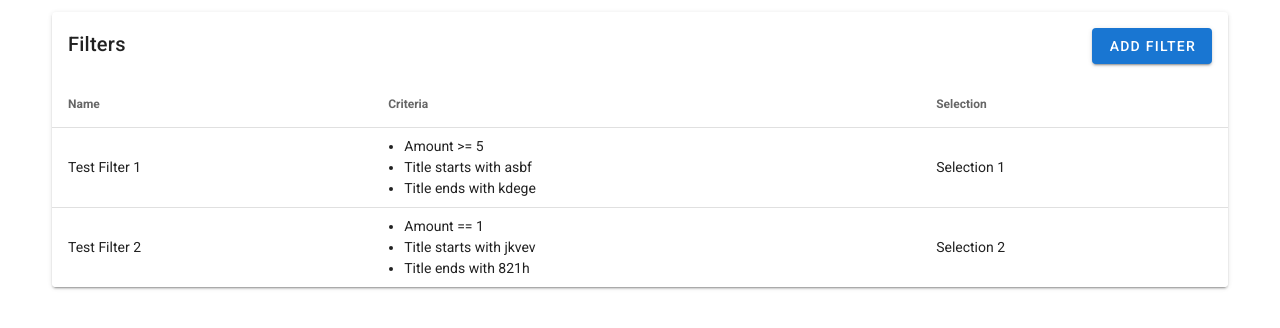
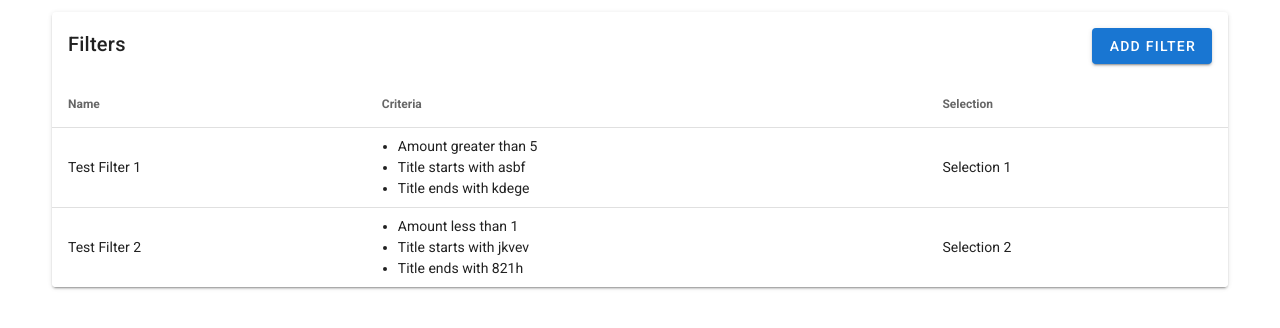
Before and after one commit to volkhu/demo-web-app-filters, a Vue app in the folder filters-frontend/: page / in a window 1280 px wide. Shown: the top 328 px of the page. Built offline with nearby package versions, Linux system fonts and the light colour scheme.

Commit message:
Store filters with their properties as an object

```diff
--- a/filters-frontend/src/components/AddFilterDialog.vue
+++ b/filters-frontend/src/components/AddFilterDialog.vue
@@ -28,7 +28,7 @@
                     required
                     maxlength="64"
                     class="pt-1"
-                    v-model="filterName"
+                    v-model="filter.name"
                   ></v-text-field>
                 </v-col>
                 <!-- Some empty cols to align this row's name input box with next row's criteria input boxes -->
@@ -49,27 +49,27 @@
             <v-container>
               <!-- Inner criteria rows -->
               <v-row
-                v-for="criteriaRow in criteriaRows"
-                v-bind:key="criteriaRow.id"
+                v-for="criteria in filter.criteria"
+                v-bind:key="criteria.id"
               >
                 <!-- Criteria type -->
                 <v-col>
                   <v-select
                     :items="criteriaTypes"
-                    v-model="criteriaRow.criteriaType"
+                    v-model="criteria.type"
                     outlined
                     dense
                     hide-details="auto"
                     class="pt-1"
-                    @change="criteriaTypeChanged(criteriaRow.id)"
+                    @change="criteriaTypeChanged(criteria.id)"
                   ></v-select>
                 </v-col>
 
-                <!-- Criteria comparison operator -->
+                <!-- Criteria operator -->
                 <v-col>
                   <v-select
-                    :items="criteriaOperators[criteriaRow.criteriaType]"
-                    v-model="criteriaRow.criteriaOperator"
+                    :items="criteriaOperators[criteria.type]"
+                    v-model="criteria.operator"
                     outlined
                     dense
                     hide-details="auto"
@@ -77,12 +77,12 @@
                   ></v-select>
                 </v-col>
 
-                <!-- Criteria comparison value (different input type depending on selected criteria type) -->
+                <!-- Criteria value (different input type depending on selected criteria type) -->
                 <v-col>
                   <!-- Number input for "Amount" criteria type -->
                   <v-text-field
-                    v-if="criteriaRow.criteriaType == 'Amount'"
-                    v-model="criteriaRow.criteriaValue"
+                    v-if="criteria.type == 'Amount'"
+                    v-model="criteria.value"
                     type="number"
                     outlined
                     dense
@@ -94,8 +94,8 @@
 
                   <!-- Text input for "Title" criteria type -->
                   <v-text-field
-                    v-if="criteriaRow.criteriaType == 'Title'"
-                    v-model="criteriaRow.criteriaValue"
+                    v-if="criteria.type == 'Title'"
+                    v-model="criteria.value"
                     outlined
                     dense
                     hide-details="auto"
@@ -108,8 +108,8 @@
                   instantly on selection with @change event since we are using it on its
                   own without an accompanying text field -->
                   <v-date-picker
-                    v-if="criteriaRow.criteriaType == 'Date'"
-                    v-model="criteriaRow.criteriaValue"
+                    v-if="criteria.type == 'Date'"
+                    v-model="criteria.value"
                     class="pt-1"
                     show-current="true"
                     first-day-of-week="1"
@@ -122,8 +122,8 @@
                   <v-btn
                     icon
                     class="mt-1"
-                    :disabled="criteriaRows.length == 1"
-                    @click="deleteCriteriaRow(criteriaRow.id)"
+                    :disabled="filter.criteria.length == 1"
+                    @click="deleteCriteria(criteria.id)"
                     ><v-icon>mdi-delete</v-icon></v-btn
                   >
                 </v-col>
@@ -132,7 +132,7 @@
               <!-- Add criteria button inner row -->
               <v-row>
                 <v-col class="text-center">
-                  <v-btn color="secondary" @click="addCriteriaRow">
+                  <v-btn color="secondary" @click="addCriteria">
                     <v-icon class="mr-2">mdi-plus</v-icon>ADD ROW
                   </v-btn>
                 </v-col>
@@ -149,7 +149,7 @@
           </v-col>
           <v-col>
             <v-radio-group
-              v-model="radioSelection"
+              v-model="filter.selection"
               row
               dense
               hide-details="auto"
@@ -191,9 +191,14 @@ import _ from "lodash";
 
 export default {
   data: () => ({
-    filterName: "",
-    radioSelection: "1",
+    // add filter data object
+    filter: {
+      name: "",
+      criteria: [],
+      selection: "1",
+    },
 
+    // data and default values for criteria boxes
     criteriaTypes: ["Amount", "Title", "Date"],
     criteriaOperators: {
       Amount: ["greater than", "equals", "less than"],
@@ -203,10 +208,8 @@ export default {
     criteriaDefaultValues: {
       Amount: 0,
       Title: "",
-      Date: new Date().toJSON().substr(0, 10), // set the date picker to today as default
+      Date: new Date().toISOString().substr(0, 10), // set the date picker to today as default
     },
-
-    criteriaRows: [],
   }),
 
   methods: {
@@ -223,41 +226,39 @@ export default {
      * user by clicking the "add row" button or by the system when the dialog
      * is first created (to create the initial criteria).
      */
-    addCriteriaRow() {
-      this.criteriaRows.push({
-        id: _.uniqueId(), // give this row an unique id for Vue v-for loop
-        criteriaType: "Amount",
+    addCriteria() {
+      this.filter.criteria.push({
+        id: _.uniqueId(), // give this criteria an unique id for Vue v-for loop
+        type: "Amount",
       });
 
       // set initial criteria operator and value depending on the type
       this.criteriaTypeChanged(
-        this.criteriaRows[this.criteriaRows.length - 1].id
+        this.filter.criteria[this.filter.criteria.length - 1].id
       );
     },
 
     /**
-     * The criteria type of a row has been changed. Update available criteria
+     * A criteria type has been changed. Update available criteria
      * operators and values.
      */
-    criteriaTypeChanged(rowId) {
-      var rowIndex = this.criteriaRows.findIndex(
-        (criteriaRow) => criteriaRow.id == rowId
+    criteriaTypeChanged(criteriaId) {
+      var index = this.filter.criteria.findIndex(
+        (criteria) => criteria.id == criteriaId
       );
-      var newType = this.criteriaRows[rowIndex].criteriaType;
+      var newType = this.filter.criteria[index].type;
 
       // reset new criteria operator and default value based on the new type
-      this.criteriaRows[rowIndex].criteriaOperator =
-        this.criteriaOperators[newType][0];
-      this.criteriaRows[rowIndex].criteriaValue =
-        this.criteriaDefaultValues[newType];
+      this.filter.criteria[index].operator = this.criteriaOperators[newType][0];
+      this.filter.criteria[index].value = this.criteriaDefaultValues[newType];
     },
 
     /**
-     * Delete an element from the criteria array.
+     * Delete an element from the filter criteria array.
      */
-    deleteCriteriaRow(rowId) {
-      this.criteriaRows = this.criteriaRows.filter(
-        (criteriaRow) => criteriaRow.id != rowId
+    deleteCriteria(rowId) {
+      this.filter.criteria = this.filter.criteria.filter(
+        (criteria) => criteria.id != rowId
       );
     },
 
@@ -265,13 +266,14 @@ export default {
      * Save the new filter and its data to the back end and notify the parent component.
      */
     saveNewFilter() {
-      console.log(JSON.stringify(this.criteriaRows));
+      console.log(JSON.stringify(this.filter));
       this.$emit("save");
     },
   },
 
   mounted() {
-    this.addCriteriaRow(); // there must be at least 1 criteria so add it when the component is initialized
+    // there must be at least 1 criteria so add it when the dialog is initialized
+    this.addCriteria();
   },
 };
 </script>
--- a/filters-frontend/src/views/HomePage.vue
+++ b/filters-frontend/src/views/HomePage.vue
@@ -32,9 +32,9 @@
                 <!-- List all criteria as bullet points here -->
                 <ul class="pl-4 pt-2 pb-2">
                   <li v-for="criteria in filter.criteria" :key="criteria.id">
-                    {{ criteria.criteriaType }}
-                    {{ criteria.criteriaOperator }}
-                    {{ criteria.criteriaValue }}
+                    {{ criteria.type }}
+                    {{ criteria.operator }}
+                    {{ criteria.value }}
                   </li>
                 </ul>
               </td>
@@ -67,21 +67,21 @@ export default {
         criteria: [
           {
             id: 0,
-            criteriaType: "Amount",
-            criteriaOperator: ">=",
-            criteriaValue: "5",
+            type: "Amount",
+            operator: "greater than",
+            value: "5",
           },
           {
             id: 1,
-            criteriaType: "Title",
-            criteriaOperator: "starts with",
-            criteriaValue: "asbf",
+            type: "Title",
+            operator: "starts with",
+            value: "asbf",
           },
           {
             id: 2,
-            criteriaType: "Title",
-            criteriaOperator: "ends with",
-            criteriaValue: "kdege",
+            type: "Title",
+            operator: "ends with",
+            value: "kdege",
           },
         ],
         selection: "Selection 1",
@@ -91,21 +91,21 @@ export default {
         criteria: [
           {
             id: 0,
-            criteriaType: "Amount",
-            criteriaOperator: "==",
-            criteriaValue: "1",
+            type: "Amount",
+            operator: "less than",
+            value: "1",
           },
           {
             id: 1,
-            criteriaType: "Title",
-            criteriaOperator: "starts with",
-            criteriaValue: "jkvev",
+            type: "Title",
+            operator: "starts with",
+            value: "jkvev",
           },
           {
             id: 2,
-            criteriaType: "Title",
-            criteriaOperator: "ends with",
-            criteriaValue: "821h",
+            type: "Title",
+            operator: "ends with",
+            value: "821h",
           },
         ],
         selection: "Selection 2",
```
